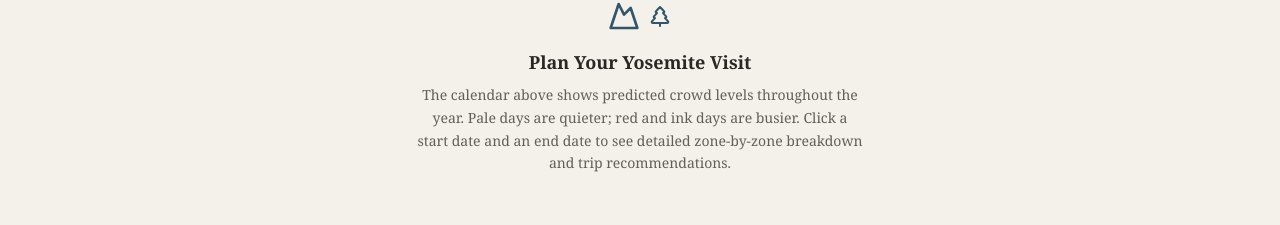
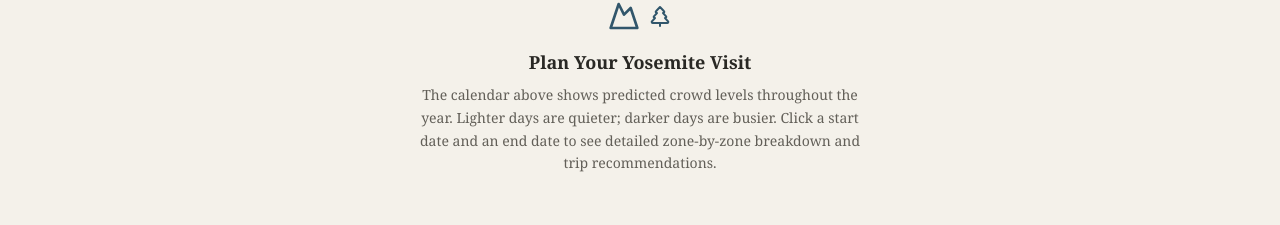
Before and after one commit to toddsherman/ParkPro, a Next.js app: page /visitYosemite/ in a window 1280 px wide. Shown: the part 467-692 px from the top of the page. Built offline with nearby package versions, Linux system fonts and the light colour scheme; no server answers.

Commit message:
Make crowd scale copy palette-independent

```diff
--- a/src/app/page.tsx
+++ b/src/app/page.tsx
@@ -158,7 +158,7 @@ export default function Home() {
                 </h2>
                 <p className="text-sm text-slate-500 mt-2 leading-relaxed">
                   The calendar above shows predicted crowd levels throughout the
-                  year. Pale days are quieter; red and ink days are busier. Click a
+                  year. Lighter days are quieter; darker days are busier. Click a
                   start date and an end date to see detailed zone-by-zone
                   breakdown and trip recommendations.
                 </p>
```
